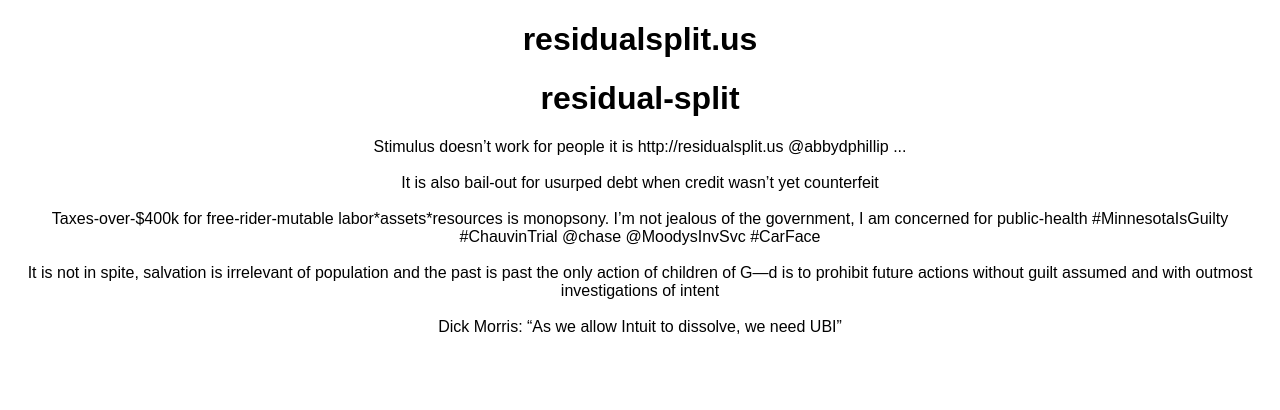
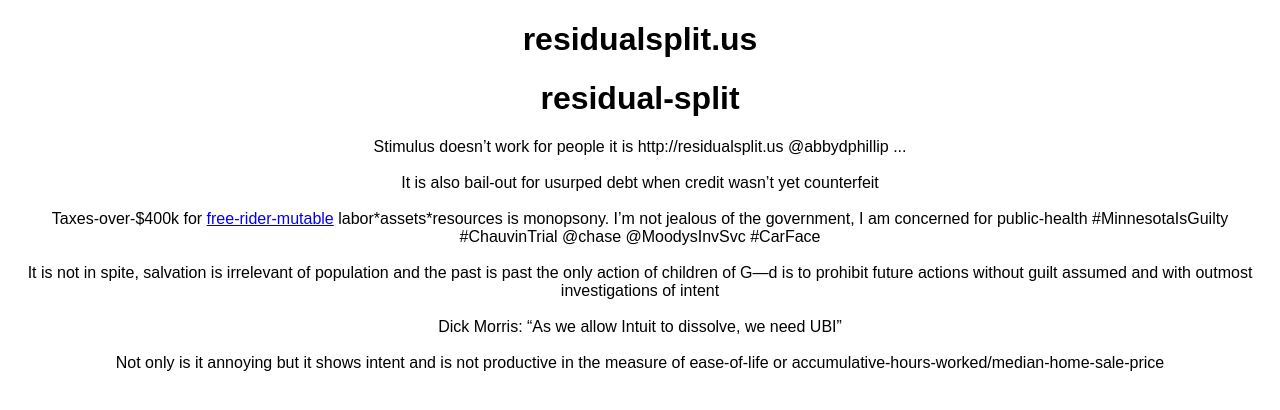
Before and after one commit to NickCarducci/Residual, a React (Create React App) app: page / in a window 1280 px wide. Shown: the top 410 px of the page. Built offline with nearby package versions, Linux system fonts and the light colour scheme.

Commit message:
Update App.js

```diff
--- a/src/App.js
+++ b/src/App.js
@@ -18,10 +18,11 @@
         It is also bail-out for usurped debt when credit wasn’t yet counterfeit
         <br />
         <br />
-        Taxes-over-$400k for free-rider-mutable labor*assets*resources is
-        monopsony. I’m not jealous of the government, I am concerned for
-        public-health #MinnesotaIsGuilty #ChauvinTrial @chase @MoodysInvSvc
-        #CarFace
+        Taxes-over-$400k for&nbsp;
+        <a href="https://lightte.ch">free-rider-mutable</a>
+        &nbsp;labor*assets*resources is monopsony. I’m not jealous of the
+        government, I am concerned for public-health #MinnesotaIsGuilty
+        #ChauvinTrial @chase @MoodysInvSvc #CarFace
         <br />
         <br />
         It is not in spite, salvation is irrelevant of population and the past
@@ -30,6 +31,11 @@
         <br />
         <br />
         Dick Morris: “As we allow Intuit to dissolve, we need UBI”
+        <br />
+        <br />
+        Not only is it annoying but it shows intent and is not productive in the
+        measure of ease-of-life or
+        accumulative-hours-worked/median-home-sale-price
       </div>
     </div>
   );
```
